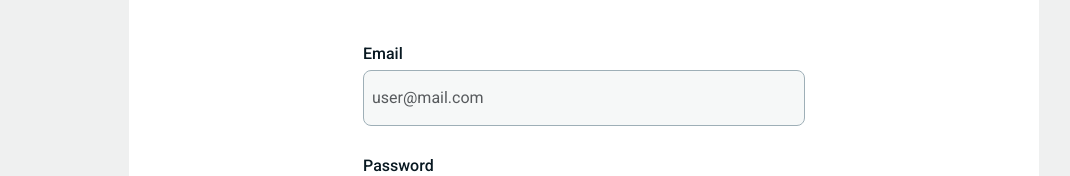
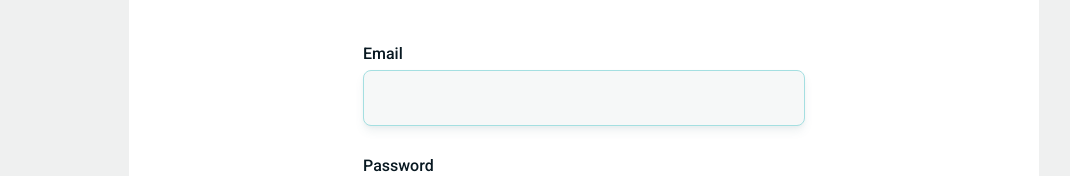
Before and after one commit to JULIERAJ/KIDS-FIRST-Front, a React (Create React App) app: page /signin in a window 1280 px wide. Shown: the part 188-364 px from the top of the page, without its empty margins (56-1126 px from the left). Built offline with nearby package versions, Linux system fonts and the light colour scheme; no server answers.

Commit message:
setup focus on first Name for registration and focus on email for login

```diff
--- a/src/components/shared/ui/form/FormEmailInput.jsx
+++ b/src/components/shared/ui/form/FormEmailInput.jsx
@@ -3,7 +3,9 @@ import React, { useEffect, useState } from 'react';
 
 import FormInput from './FormInput';
 
-const FormEmailInput = ({ defaultValue, onChange, ...props }) => {
+const FormEmailInput = React.forwardRef(function FormEmailInput(props, ref) {
+  const { defaultValue, onChange, ...rest } = props;
+
   const [email, setEmail] = useState(defaultValue || '');
   const [errors, setErrors] = useState('');
 
@@ -34,20 +36,21 @@ const FormEmailInput = ({ defaultValue, onChange, ...props }) => {
 
   return (
     <FormInput
-      id="email"
-      label="Email"
-      name="email"
-      placeholder="user@mail.com"
-      type="email"
-      autoComplete="email"
+      ref={ref}
+      id='email'
+      label='Email'
+      name='email'
+      placeholder='user@mail.com'
+      type='email'
+      autoComplete='email'
       value={email}
       isInvalid={!!errors}
       errorMessage={errors}
       onChange={handleEmailChange}
-      {...props}
+      {...rest}
     />
   );
-};
+});
 
 FormEmailInput.propTypes = {
   defaultValue: PropTypes.string,
--- a/src/components/shared/ui/form/FormInput.jsx
+++ b/src/components/shared/ui/form/FormInput.jsx
@@ -1,12 +1,13 @@
 import PropTypes from 'prop-types';
-import { useRef, useEffect } from 'react';
+import React, { useRef, useEffect } from 'react';
 import { Form, InputGroup } from 'react-bootstrap';
 import { BsExclamationCircle, BsCheckLg } from 'react-icons/bs';
 import { FaEye, FaEyeSlash } from 'react-icons/fa';
 
 import styles from './FormInput.module.css';
 
-const FormInput = ({
+const FormInput = React.forwardRef(function FormInput(props, ref) {
+  const {
     label,
     showPassword,
     togglePasswordVisibility,
@@ -20,13 +21,15 @@ const FormInput = ({
     onFocus,
     onBlur,
     autoComplete,
-  ...props
-}) => {
+    ...rest
+  } = props;
+
   const inputRef = useRef(null);
 
+  const combinedRef = ref || inputRef;
   useEffect(() => {
-    if (inputRef.current) {
-      inputRef.current.value = value || '';
+    if (combinedRef.current) {
+      combinedRef.current.value = value || '';
     }
   }, [value]);
 
@@ -43,11 +46,17 @@ const FormInput = ({
       <Form.Label className={labelClassName}>{label}</Form.Label>
       <InputGroup className={styles.inputGroup}>
         <Form.Control
-          ref={inputRef}
-          {...props}
+          ref={combinedRef}
+          {...rest}
           type={isPassword && showPassword ? 'text' : type}
           className={`${styles.inputField}
-          ${errorMessage ? styles.errorInput : successMessage ? styles.successInput : ''}`}
+          ${
+    errorMessage
+      ? styles.errorInput
+      : successMessage
+        ? styles.successInput
+        : ''
+    }`}
           value={value}
           onChange={handleInputChange}
           onFocus={onFocus}
@@ -57,33 +66,41 @@ const FormInput = ({
         />
         {isPassword && value && (
           <div
-            className={`${styles.formInputIcon} ${errorMessage ? styles.formInputIconError : ''}`}
+            className={`${styles.formInputIcon} ${
+              errorMessage ? styles.formInputIconError : ''
+            }`}
             onClick={togglePasswordVisibility}
-            role="button"
-            tabIndex={0}
-          >
+            role='button'
+            tabIndex={0}>
             {showPassword ? <FaEye /> : <FaEyeSlash />}
           </div>
         )}
       </InputGroup>
       {successMessage && (
-        <Form.Control.Feedback className={`${styles.feedback} ${styles.successFeedback}`}>
+        <Form.Control.Feedback
+          className={`${styles.feedback} ${styles.successFeedback}`}>
           <BsCheckLg className={`${styles.icon} ${styles.successIcon}`} />
           {successMessage}
         </Form.Control.Feedback>
       )}
       {errorMessage && (
-        <Form.Control.Feedback type="invalid" className={`${styles.feedback} ${styles.errorFeedback}`}>
-          <BsExclamationCircle className={`${styles.icon} ${styles.errorIcon}`} />
+        <Form.Control.Feedback
+          type='invalid'
+          className={`${styles.feedback} ${styles.errorFeedback}`}>
+          <BsExclamationCircle
+            className={`${styles.icon} ${styles.errorIcon}`}
+          />
           {errorMessage}
         </Form.Control.Feedback>
       )}
       {showTextPassword && (
-        <Form.Text className={styles.passwordText}>{showTextPassword}</Form.Text>
+        <Form.Text className={styles.passwordText}>
+          {showTextPassword}
+        </Form.Text>
       )}
     </Form.Group>
   );
-};
+});
 
 FormInput.propTypes = {
   label: PropTypes.node,
--- a/src/components/shared/ui/form/FormNameInput.jsx
+++ b/src/components/shared/ui/form/FormNameInput.jsx
@@ -1,10 +1,14 @@
 /* eslint-disable no-undef */
 import PropTypes from 'prop-types';
+
+import React from 'react';
 
 import FormInput from './FormInput';
 import styles from './FormInput.module.css'; // Import the CSS module
 
-export const FormFirstNameInput = (props) => (
+export const FormFirstNameInput = React.forwardRef(function FormFirstNameInput(
+  props, ref) {
+  return (
     <FormInput
       id='firstname'
       label='First Name'
@@ -14,18 +18,20 @@ export const FormFirstNameInput = (props) => (
       defaultValue={props.defaultValue}
       isInvalid={!!props.errors}
       errorMessage={props.errors}
+      ref={ref}
       {...props}
     />
   );
+});
 
 FormFirstNameInput.propTypes = {
   defaultValue: PropTypes.string,
   errors: PropTypes.string,
+  ref: PropTypes.string,
 };
 
 export const FormLastNameInput = (props) => (
   <FormInput
-
     id='lastname'
     name='LastName'
     label={
--- a/src/pages/Register/RegisterForm.jsx
+++ b/src/pages/Register/RegisterForm.jsx
@@ -1,5 +1,5 @@
 import PropTypes from 'prop-types';
-import React, { useState, useEffect } from 'react';
+import React, { useState, useEffect, useRef } from 'react';
 import { Col, Form, Row } from 'react-bootstrap';
 import { NavLink, useNavigate } from 'react-router-dom';
 import {
@@ -52,8 +52,15 @@ const RegisterForm = ({ onSubmitData, errorMessage }) => {
   const [lastNameErrors, setLastNameErrors] = useState('');
   const [allPasswordErrorsChecked, setAllPasswordErrorsChecked] =
     useState(false);
+  const inputRef = useRef();
 
   const navigate = useNavigate();
+
+  useEffect(() => {
+    if (inputRef.current) {
+      inputRef.current.focus();
+    }
+  }, []);
 
   useEffect(() => {
     if (errorMessage) {
@@ -268,6 +275,7 @@ const RegisterForm = ({ onSubmitData, errorMessage }) => {
               isInvalid={!!firstNameErrors}
               errors={firstNameErrors}
               labelClassName={styles.label}
+              ref={inputRef}
             />
           </Col>
           <Col>
--- a/src/pages/Signin/Signin.jsx
+++ b/src/pages/Signin/Signin.jsx
@@ -1,4 +1,4 @@
-import { useState } from 'react';
+import { useState, useRef, useEffect } from 'react';
 import { Col, Container, Form, Row } from 'react-bootstrap';
 import { NavLink, useNavigate } from 'react-router-dom';
 
@@ -28,6 +28,12 @@ export default function Signin() {
   const [emailError, setEmailError] = useState('');
   const [rememberMe, setRememberMe] = useState(false);
   const navigate = useNavigate();
+
+  const inputRef = useRef(null);
+
+  useEffect(() => {
+    inputRef?.current?.focus();
+  }, []);
 
   const togglePasswordVisibility = () => {
     setShowPassword((prev) => !prev);
@@ -151,6 +157,7 @@ export default function Signin() {
                   </h2>
                   <Form className='py-4' onSubmit={handleLogin} noValidate>
                     <FormEmailInput
+                      ref={inputRef}
                       autoComplete='off'
                       required
                       onChange={handleEmailChange}
```
Lines whose indentation alone changed are shown as unchanged.
